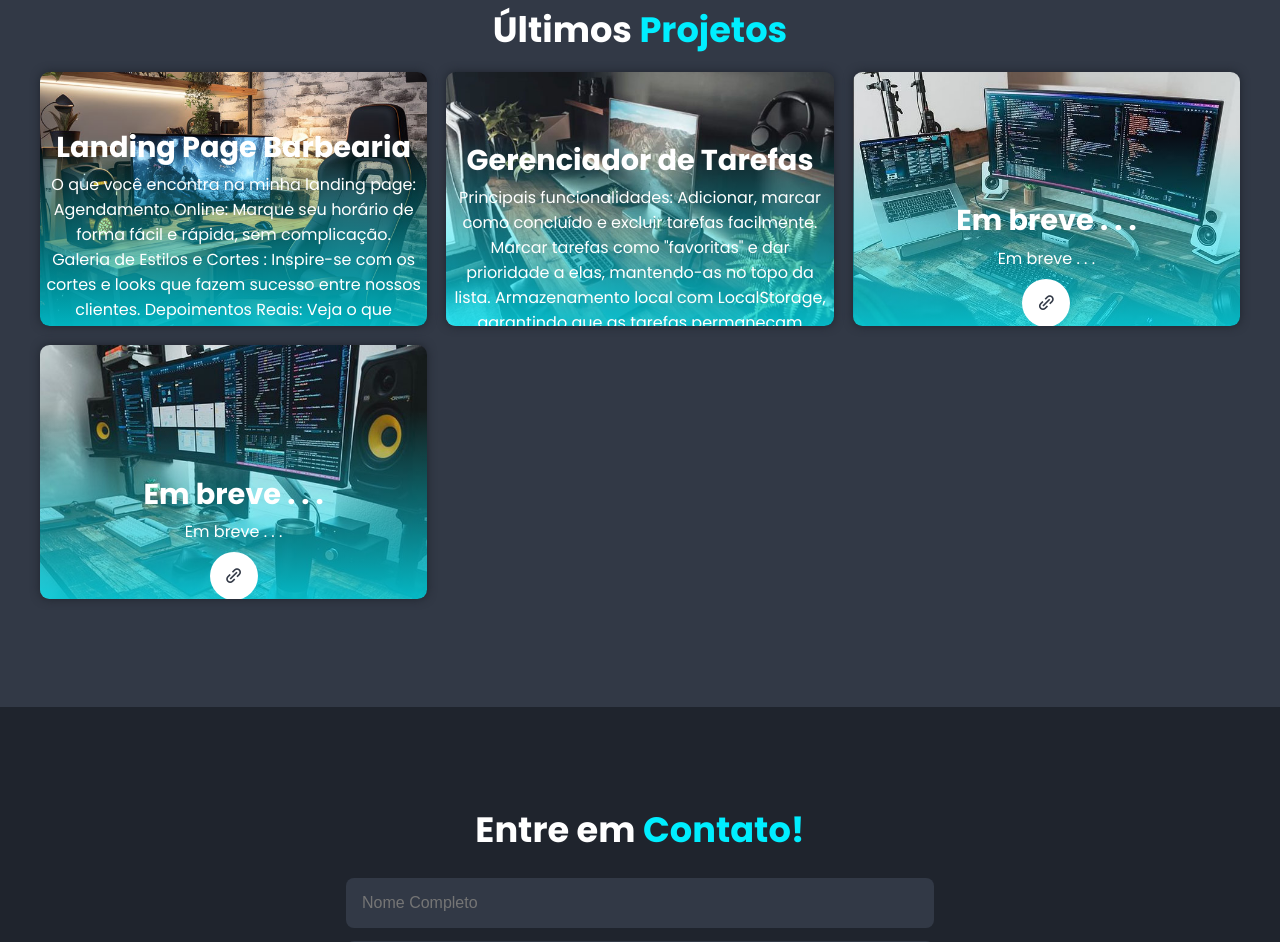
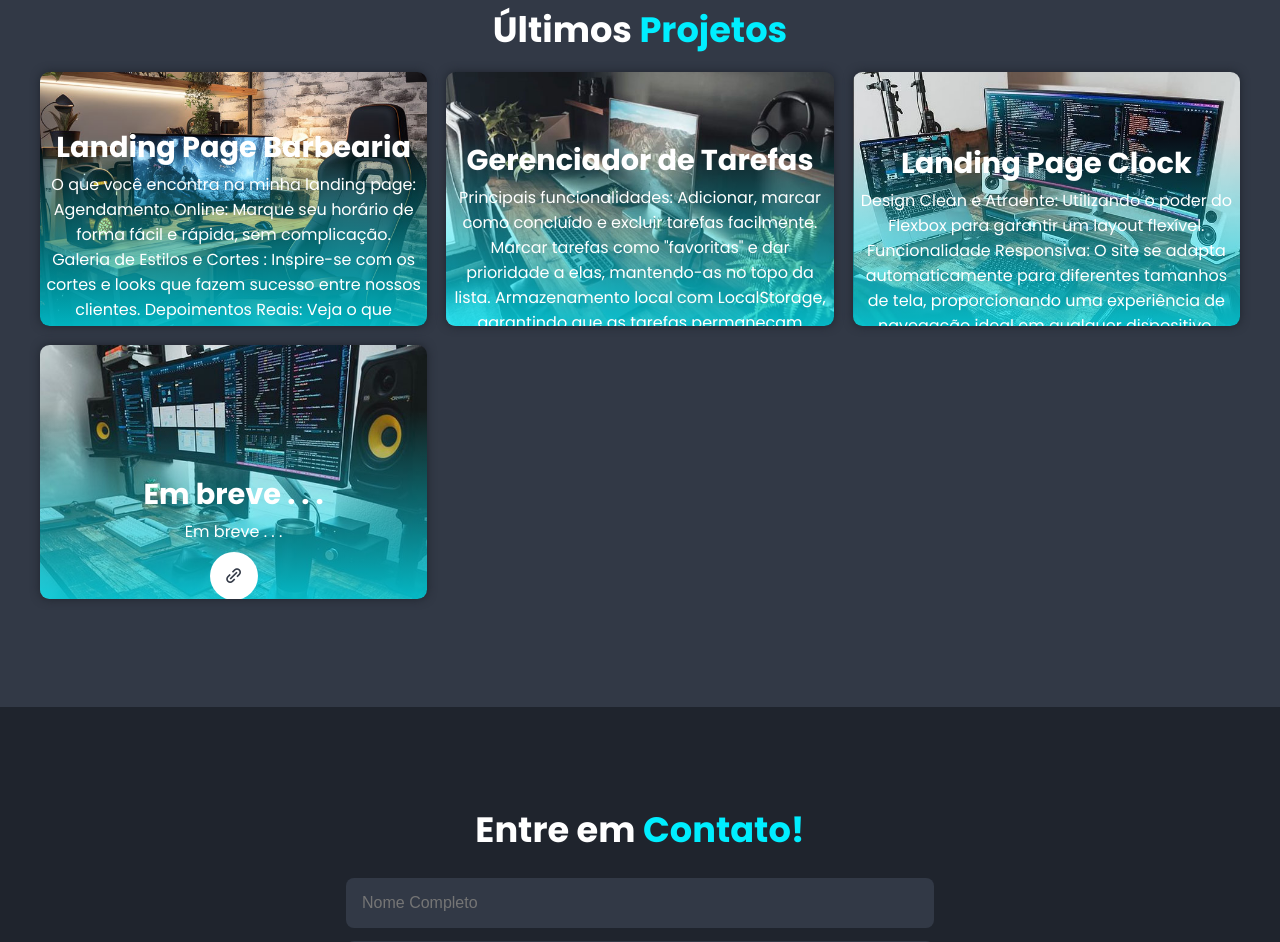
Before and after one commit to C7zin/portfolio-simples, a plain HTML site: page index.html in a window 1280 px wide. Shown: the part 1750-2692 px from the top of the page. Drawn offline with nearby package versions, Linux system fonts and the light colour scheme.

Commit message:
adicionei 3 projeto

```diff
--- a/index.html
+++ b/index.html
@@ -148,11 +148,12 @@
           <img src="/img/03.jpg" alt="Portfolio 3">
 
           <div class="portfolio-layer">
-            <h4>Em breve . . . </h4>
+            <h4>Landing Page Clock</h4>
 <p>
-  Em breve . . .
+  Design Clean e Atraente: Utilizando o poder do Flexbox para garantir um layout flexível.
+Funcionalidade Responsiva: O site se adapta automaticamente para diferentes tamanhos de tela, proporcionando uma experiência de navegação ideal em qualquer dispositivo.
 </p>
-<a href="#"><i class='bx bx-link-alt' ></i></a>
+<a href="https://my-lp-01.vercel.app" target="_blank"><i class='bx bx-link-alt' ></i></a>
           </div>
         </div>
 
```
